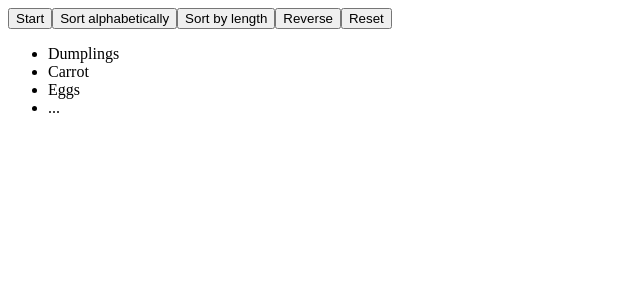
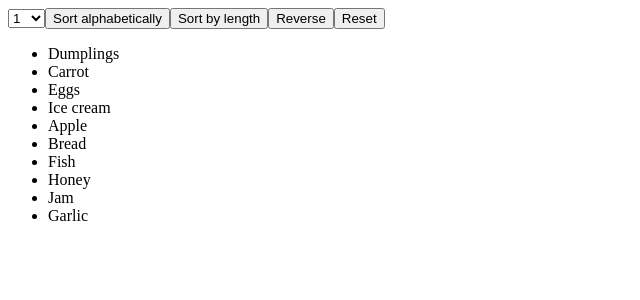
Before and after one commit to mate-academy/react_list-of-goods, a React (Create React App) app: page / in a window 1280 px wide. Both pictures are taken after a click on the button "Start". Shown: the top 300 px of the page, without its empty margins (0-640 px from the left). Built offline with nearby package versions, Linux system fonts and the light colour scheme.

Commit message:
list of goods first commit

```diff
--- a/package.json
+++ b/package.json
@@ -7,7 +7,7 @@
   "license": "GPL-3.0",
   "dependencies": {
     "@cypress/react": "^5.12.4",
-    "bulma": "^0.9.3",
+    "bulma": "^0.9.4",
     "postcss": "^8.4.12",
     "react": "^17.0.2",
     "react-dom": "^17.0.2",
--- a/src/App.tsx
+++ b/src/App.tsx
@@ -1,5 +1,5 @@
 /* eslint-disable @typescript-eslint/no-unused-vars */
-import React from 'react';
+import { Component, ReactNode } from 'react';
 import './App.css';
 
 const goodsFromServer = [
@@ -15,61 +15,155 @@ const goodsFromServer = [
   'Garlic',
 ];
 
+const selectValues = Array.from(Array(10), (_, index) => index + 1);
+
 enum SortType {
   NONE,
   ALPABET,
   LENGTH,
 }
 
-// Use this function in the render method
+type State = {
+  isStarted: boolean,
+  isReversed: boolean,
+  sortType: SortType,
+  minLength: string,
+};
+
+export class App extends Component<{}, State> {
+  state = {
+    isStarted: false,
+    isReversed: false,
+    sortType: SortType.NONE,
+    minLength: '1',
+  };
+
+  render(): ReactNode {
+    const {
+      isStarted,
+      isReversed,
+      sortType,
+      minLength,
+    } = this.state;
+
     function getReorderedGoods(
       goods: string[],
-  sortType: SortType,
-  isReversed: boolean,
+      sortTypeInFuntion: SortType,
+      isReversedInFunction: boolean,
     ) {
-  // Not to mutate the original array
-  const visibleGoods = [...goods];
+      const visibleGoods = [...goods].filter(good => good.length
+        >= parseInt(minLength, 10));
 
-  // Sort and reverse goods if needed
-  // ...
+      switch (true) {
+        case sortTypeInFuntion === SortType.ALPABET:
+          visibleGoods.sort();
+          break;
+        case sortTypeInFuntion === SortType.LENGTH:
+          visibleGoods.sort((g1, g2) => g1.length - g2.length);
+          break;
+        default:
+          break;
+      }
+
+      if (isReversedInFunction) {
+        visibleGoods.reverse();
+      }
 
       return visibleGoods;
     }
 
-// DON'T save goods to the state
-type State = {
-  isStarted: boolean,
-  isReversed: boolean,
-  sortType: SortType,
+    return (
+      <div className="App">
+        <button
+          type="button"
+          onClick={() => {
+            this.setState(prevState => {
+              return {
+                isStarted: !prevState.isStarted,
               };
-
-export const App = () => (
-  <div className="App">
-    <button type="button">
+            });
+          }}
+          hidden={isStarted}
+        >
           Start
         </button>
 
-    <button type="button">
+        {isStarted && (
+          <>
+            <select
+              name="length-num"
+              id="lengthNum"
+              onChange={(event) => {
+                this.setState({ minLength: event.target.value });
+              }}
+            >
+              {selectValues.map(value => (
+                <option
+                  value={value}
+                  key={value}
+                >
+                  {value}
+                </option>
+              ))}
+            </select>
+
+            <button
+              type="button"
+              onClick={() => {
+                this.setState({ sortType: SortType.ALPABET });
+              }}
+            >
               Sort alphabetically
             </button>
 
-    <button type="button">
+            <button
+              type="button"
+              onClick={() => {
+                this.setState({ sortType: SortType.LENGTH });
+              }}
+            >
               Sort by length
             </button>
 
-    <button type="button">
+            <button
+              type="button"
+              onClick={() => {
+                this.setState(prevState => {
+                  return {
+                    isReversed: !prevState.isReversed,
+                  };
+                });
+              }}
+            >
               Reverse
             </button>
 
-    <button type="button">
+            <button
+              type="button"
+              onClick={() => {
+                this.setState({
+                  sortType: SortType.NONE,
+                  isReversed: false,
+                });
+              }}
+            >
               Reset
             </button>
 
             <ul className="Goods">
-      <li className="Goods__item">Dumplings</li>
-      <li className="Goods__item">Carrot</li>
-      <li className="Goods__item">Eggs</li>
-      <li className="Goods__item">...</li>
+              {getReorderedGoods(goodsFromServer, sortType, isReversed)
+                .map(good => (
+                  <li
+                    className="Goods__item"
+                    key={good}
+                  >
+                    {good}
+                  </li>
+                ))}
             </ul>
+          </>
+        )}
       </div>
     );
+  }
+}
```
Also changed, not shown: 1 other file (tests, documents, lock files or other folders). Lines whose indentation alone changed are shown as unchanged.
